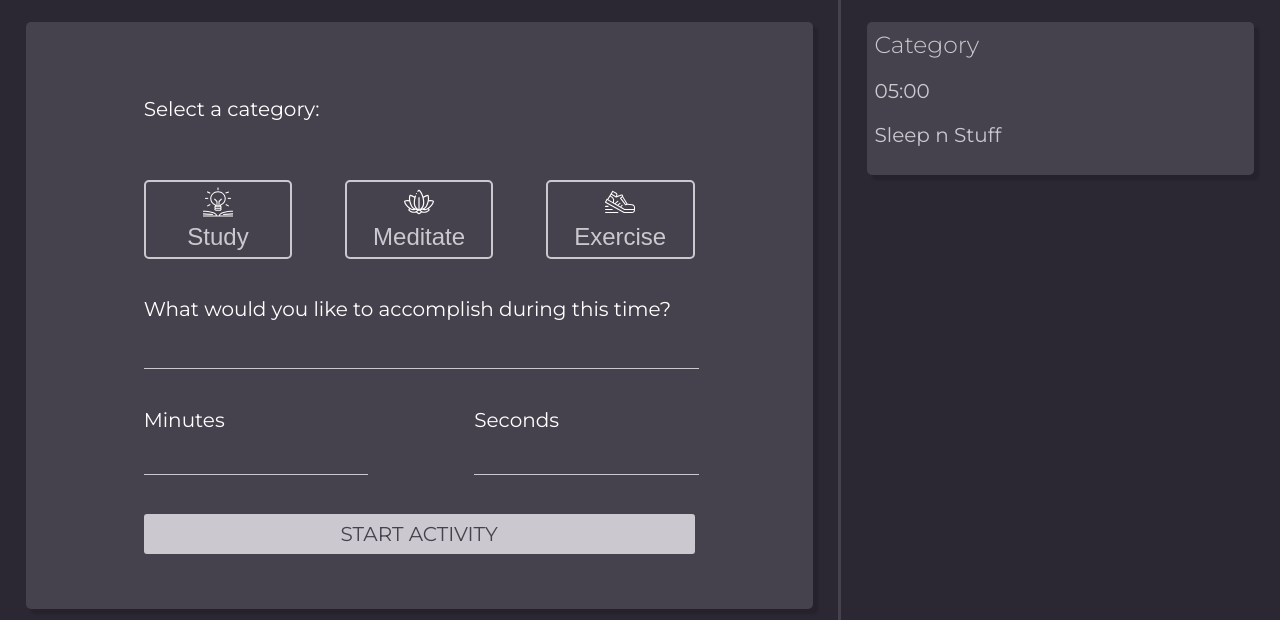
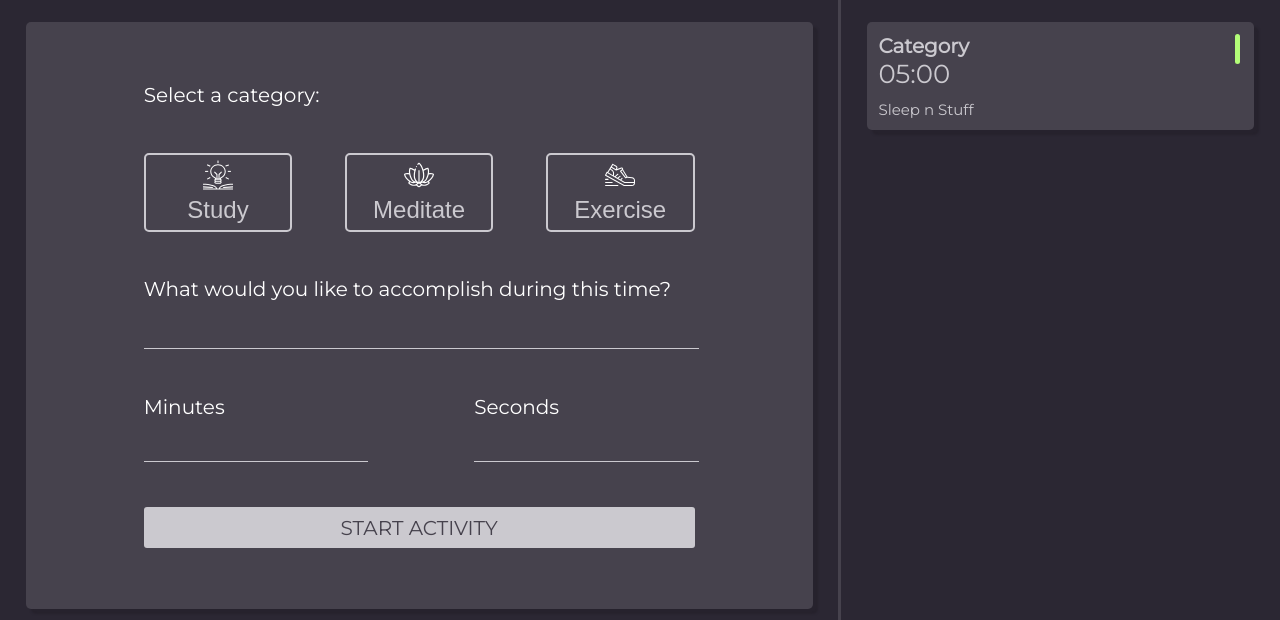
Before and after one commit to anewb87/intention-timer, a plain HTML site: page index.html in a window 1280 px wide. Shown: the part 180-800 px from the top of the page. Drawn offline with Linux system fonts and the light colour scheme.

Commit message:
Style card

```diff
--- a/index.html
+++ b/index.html
@@ -55,9 +55,12 @@
         <h2>Past Activities</h2>
         <section class="cards-container">
           <section class="card">
-            <h3>Category</h3>
-            <p>05:00</p>
-            <p>Sleep n Stuff</p>
+            <section class="card-text">
+              <p class="card-header">Category</p>
+              <p class="card-time">05:00</p>
+              <p class="card-description">Sleep n Stuff</p>
+            </section>
+            <section class="category-color-bar"></section>
           </section>
           <!-- <p class="no-logged-activities">You haven't logged any activities yet.<br>Complete the form to the left to get started!</p> -->
         </section>
--- a/styles.css
+++ b/styles.css
@@ -50,6 +50,10 @@ div {
   display: flex;
   flex-direction: column;
   justify-content: space-evenly;
+}
+
+p {
+  margin: 0;
 }
 
 .activity-container {
@@ -210,10 +214,38 @@ div {
 }
 
 .card {
+  display: flex;
+  flex-direction: row;
   background-color: #46424D;
   border-radius: 5px;
   box-shadow: 5px 5px 2px #26222d;
-  padding: 2%
+  padding: 3%;
+  max-height: 5%;
+}
+
+.card-text {
+  width: 98%;
+}
+
+.card-header {
+  font-weight: 900;
+  font-size: 100%;
+}
+
+.card-time {
+  font-size: 130%;
+}
+
+.card-description{
+  margin-top: 10px;
+  font-size: 15px;
+}
+
+.category-color-bar {
+  background-color: #B3FD78;
+  height: 30px;
+  width: 5px;
+  border-radius: 3px;
 }
 
 .hidden {
```
